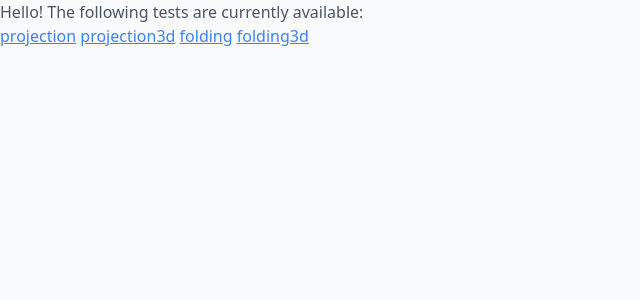
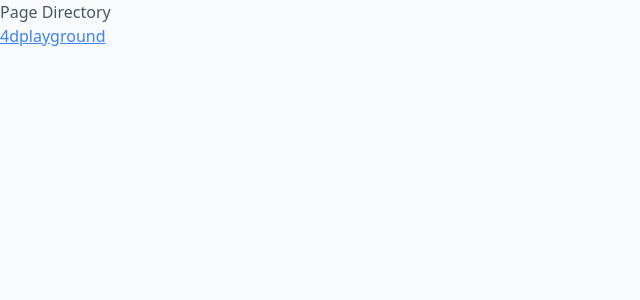
Before and after one commit to RedstoneWizard22/4D, a SvelteKit app: page / in a window 1280 px wide. Shown: the top 300 px of the page, without its empty margins (0-640 px from the left). Built offline with nearby package versions, Linux system fonts and the light colour scheme.

Commit message:
🧑‍💻 Barebones PageDirectory component

```diff
--- a/src/routes/+page.svelte
+++ b/src/routes/+page.svelte
@@ -1,7 +1,5 @@
-<p class="text-center">Hello! The following tests are currently available:</p>
-<div class="flex flex-col text-center">
-  <a href="playground/projection">projection</a>
-  <a href="playground/projection3d">projection3d</a>
-  <a href="playground/folding">folding</a>
-  <a href="playground/folding3d">folding3d</a>
-</div>
+<script>
+  import { PageDirectory } from '$ui/components';
+</script>
+
+<PageDirectory pages={['4d', 'playground']} />
--- /dev/null
+++ b/src/routes/playground/+page.svelte
@@ -0,0 +1,5 @@
+<script>
+  import { PageDirectory } from '$ui/components';
+</script>
+
+<PageDirectory pages={['folding', 'folding3d', 'projection', 'projection2', 'projection3d']} />
--- /dev/null
+++ b/src/ui/components/PageDirectory.svelte
@@ -0,0 +1,13 @@
+<script lang="ts">
+  import { page } from '$app/stores';
+
+  export let title = 'Page Directory';
+  export let pages = [] as string[];
+</script>
+
+<p class="text-center">{title}</p>
+<div class="flex flex-col text-center">
+  {#each pages as name}
+    <a href={$page.route.id + '/' + name}>{name}</a>
+  {/each}
+</div>
--- a/src/ui/components/index.ts
+++ b/src/ui/components/index.ts
@@ -1,4 +1,5 @@
 import AnimatedScene from './AnimatedScene.svelte';
 import Slider from './Slider.svelte';
+import PageDirectory from './PageDirectory.svelte';
 
-export { AnimatedScene, Slider };
+export { AnimatedScene, Slider, PageDirectory };
```
